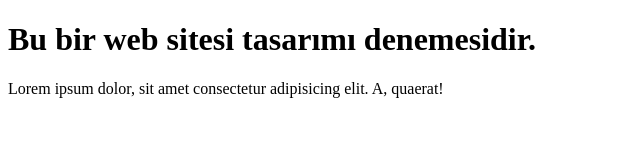
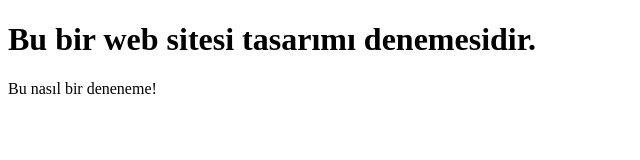
Before and after one commit to yagiztnrsvn/yagiztnrsvn.github.io, a plain HTML site: page index.html in a window 1280 px wide. Shown: the whole page, without its empty margins (0-640 px from the left). Drawn offline with Linux system fonts and the light colour scheme.

Commit message:
Update index.html

```diff
--- a/index.html
+++ b/index.html
@@ -7,6 +7,6 @@
 </head>
 <body>
     <h1>Bu bir web sitesi tasarımı denemesidir.</h1>
-    <p>Lorem ipsum dolor, sit amet consectetur adipisicing elit. A, quaerat!</p>
+    <p>Bu nasıl bir deneneme!</p>
 </body>
 </html>
```
